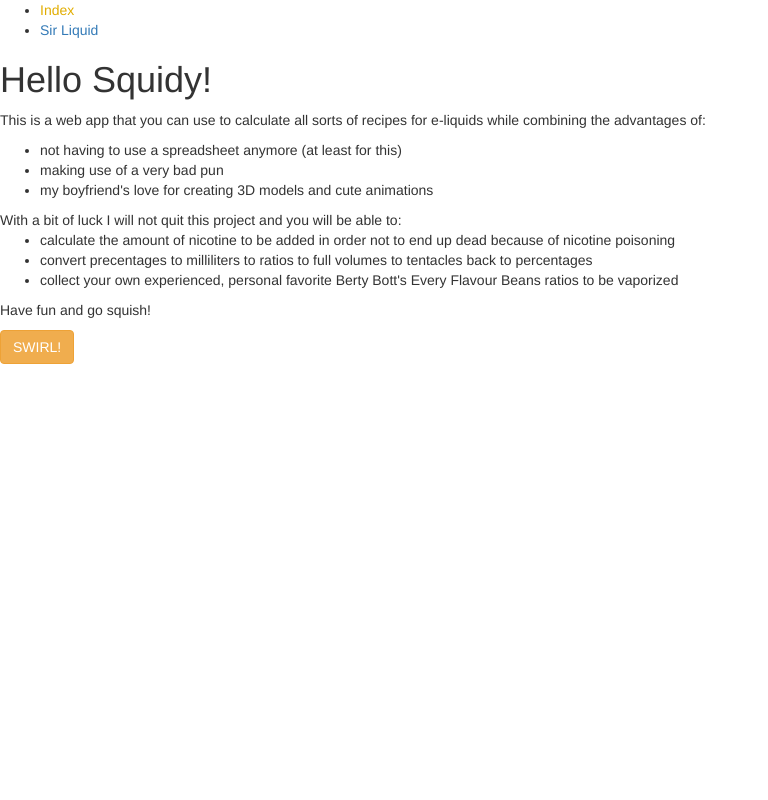
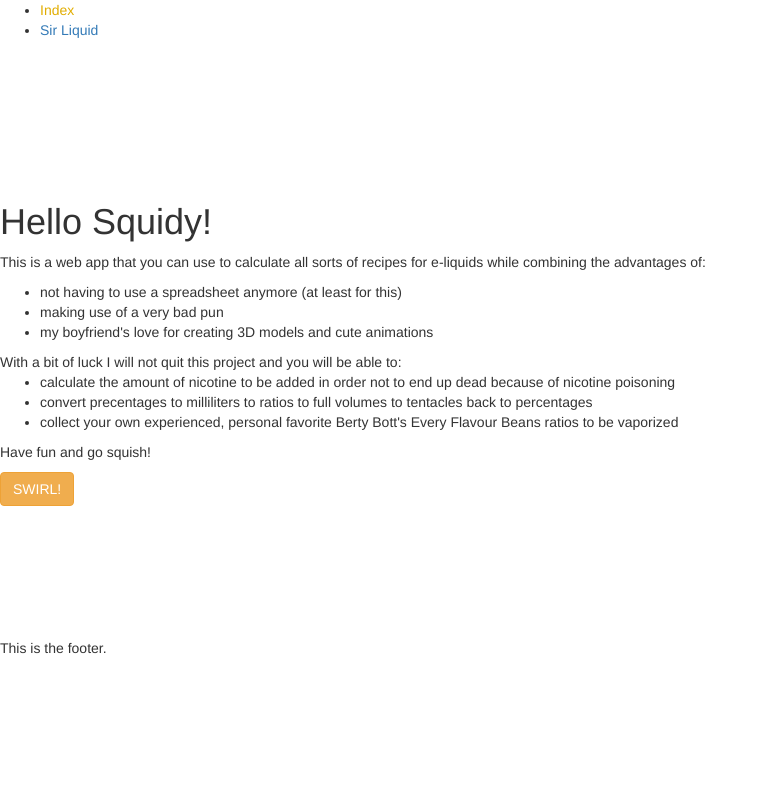
Before and after one commit to fruzso/liquidswirl, a Flask app: page / in a window 1280 px wide. Shown: the whole page, without its empty margins (0-768 px from the left). Run offline with Flask 2, Linux system fonts and the light colour scheme; some libraries are stand-ins or nearby versions.

Commit message:
main Added main site layout with css grid, main color css variable.

```diff
--- a/static/stylesheets/base.css
+++ b/static/stylesheets/base.css
@@ -1,3 +1,14 @@
+:root {
+    --color_main: #E1AD01;
+}
+
 .current_page_link {
-    color: #E1AD01;
+    color: var(--color_main);
 }
+
+body {
+    display: grid;
+    height: 100vh;
+    grid-template-columns: 1fr;
+    grid-template-rows: 2fr minmax(3fr, auto) 1fr;
+}
--- a/templates/base.html
+++ b/templates/base.html
@@ -14,12 +14,22 @@
     {% block head %}{% endblock %}
 </head>
 <body>
-    <ul id="nav_id">
-        <li><a id="nav_link_index" href="/"> Index </a></li>
-        <li><a id="nav_link_animation_squid" href="/animation_squid"> Sir Liquid </a></li>
-    </ul>
+    <div>
+        <ul id="nav_id">
+            <li><a id="nav_link_index" href="/"> Index </a></li>
+            <li><a id="nav_link_animation_squid" href="/animation_squid"> Sir Liquid </a></li>
+        </ul>
+    </div>
 
-    {% block body %}{% endblock %}
+    <div>
+        {% block body %}{% endblock %}
+    </div>
+
+    <div>
+        <p>
+            This is the footer.
+        </p>
+    </div>
 
     <script>
         // detect the current page and apply the respective style to the navigation link
```
